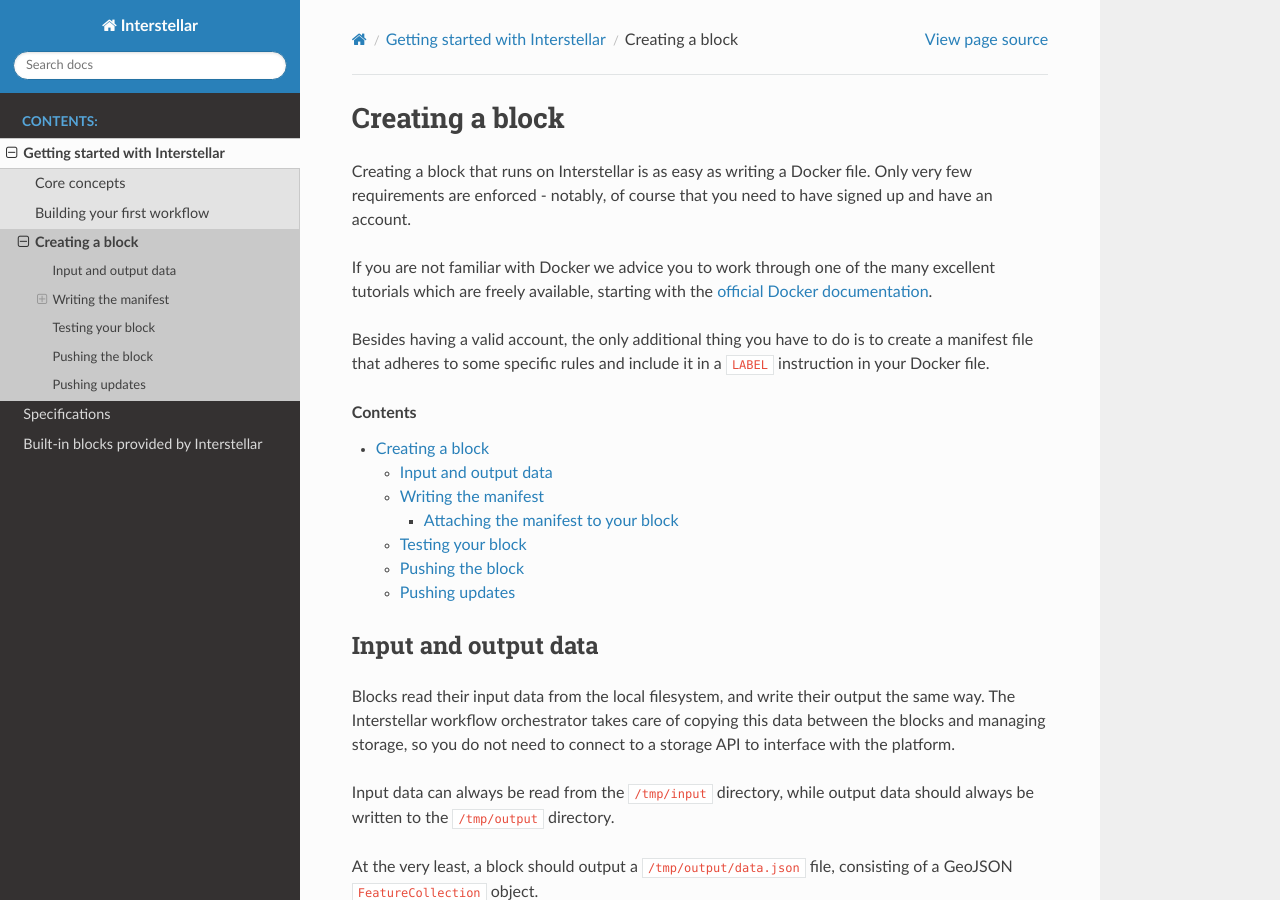
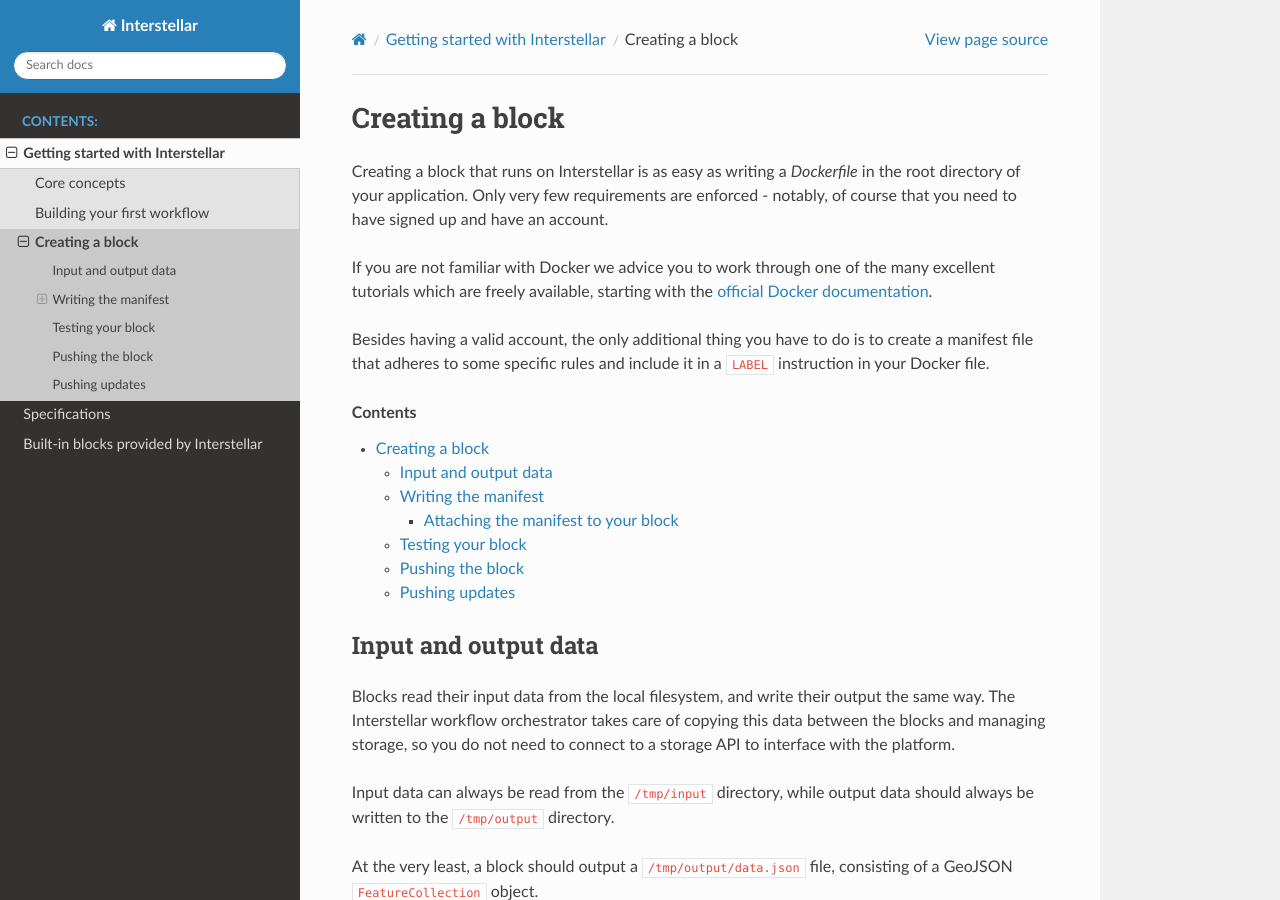
Before and after one commit to up42/docs, a Sphinx documentation site: the page built from source/getting-started/first-block.rst, in a window 1280 px wide and 900 px high. Built offline with Sphinx 7.4.7 and the Read the Docs theme 2.0.0, drawn with Linux system fonts in a browser that asks for light colours.

Commit message:
Update source/getting-started/first-block.rst
Co-Authored-By: petronius <chick@mschuller.net>

```diff
--- a/source/getting-started/first-block.rst
+++ b/source/getting-started/first-block.rst
@@ -1,7 +1,7 @@
 Creating a block
 ================
 
-Creating a block that runs on Interstellar is as easy as writing a Docker file. Only very few
+Creating a block that runs on Interstellar is as easy as writing a `Dockerfile` in the root directory of your application. Only very few
 requirements are enforced - notably, of course that you need to
 have signed up and have an account.
 
```
